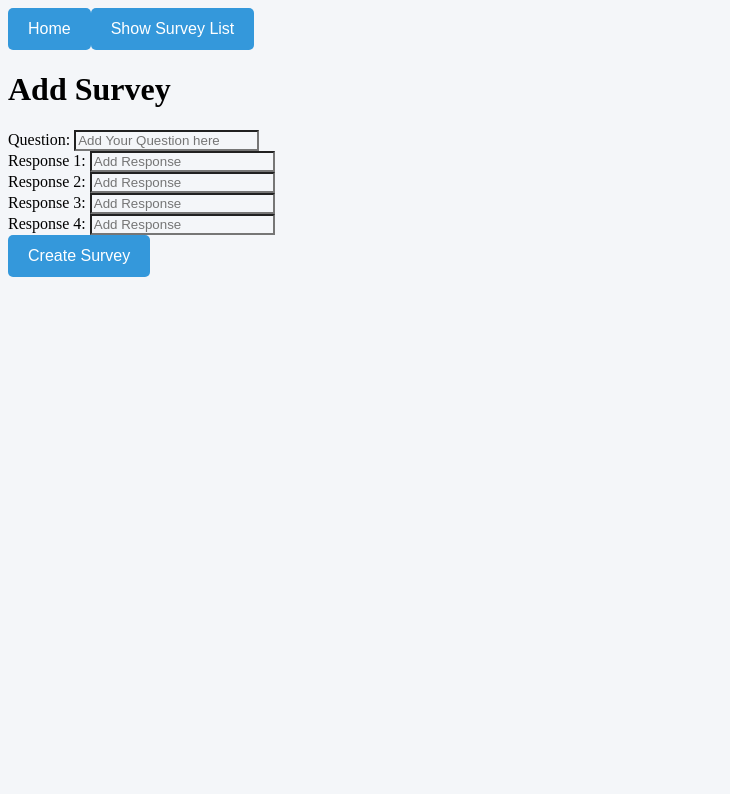
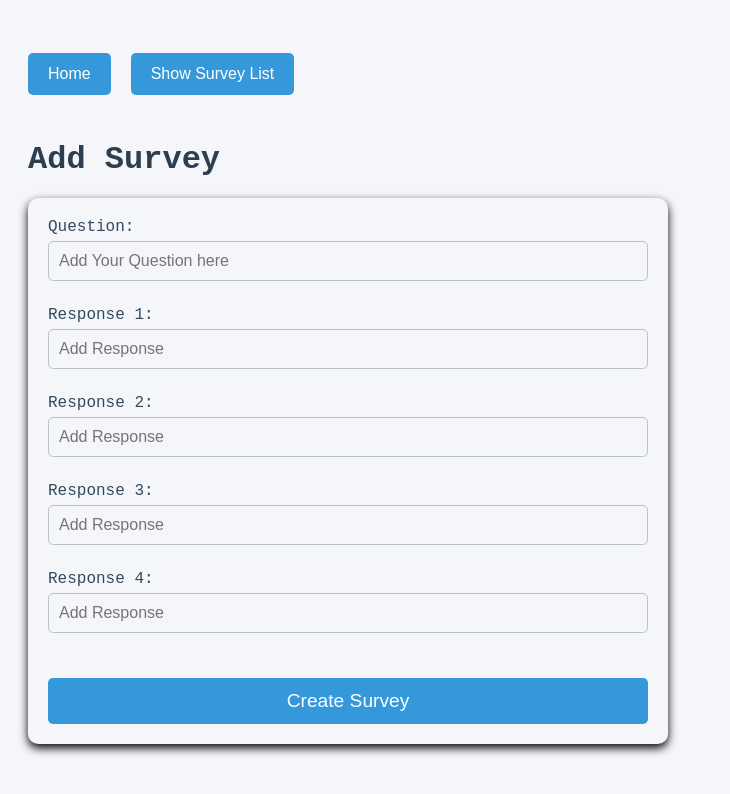
Before and after one commit to RohitWaghode/survey-and-opinion-portal, a React (Create React App) app in the folder frontend/: page /add in a window 1280 px wide. Shown: the top 794 px of the page, without its empty margins (0-730 px from the left). Built offline with nearby package versions, Linux system fonts and the light colour scheme.

Commit message:
style added in add survey

```diff
--- a/frontend/src/Screens/Survey/add/index.js
+++ b/frontend/src/Screens/Survey/add/index.js
@@ -1,6 +1,7 @@
 import React, { useState } from "react";
 import { Link } from "react-router-dom";
 import API from "../../../Components/API";
+import "../../../Styles/AddSurvey.css";
 
 const Addsurvey = () => {
   const [question, setQuestion] = useState("");
@@ -21,7 +22,7 @@ const Addsurvey = () => {
         response: responses,
       };
       const result = await API.POST("/survey/create", survetData);
-
+      alert("Survey added successfully");
       setQuestion("");
       setResponses(["", "", "", ""]);
       console.log("Survey Data", result.data);
@@ -30,39 +31,43 @@ const Addsurvey = () => {
     }
   };
   return (
-    <div>
-      <nav>
+    <div className="container">
+      <nav className="nav">
         <Link to="/">
-          <button>Home</button>
+          <button className="nav-btn">Home</button>
         </Link>
         <Link to="/list">
-          <button>Show Survey List</button>
+          <button className="nav-btn">Show Survey List</button>
         </Link>
       </nav>
-      <h1>Add Survey</h1>
-      <form onSubmit={handleSubmit}>
-        <div>
-          <label>Question: </label>
+      <h1 className="heading">Add Survey</h1>
+      <form onSubmit={handleSubmit} className="form">
+        <div className="list ">
+          <label className="label">Question: </label>
           <input
             type="text"
             placeholder="Add Your Question here"
             value={question}
             onChange={(e) => setQuestion(e.target.value)}
+            className="input"
           />
         </div>
         {responses.map((item, index) => (
-          <div key={index}>
-            <label>Response {index + 1}: </label>
+          <div key={index} className="list">
+            <label className="label">Response {index + 1}: </label>
             <input
               type="text"
               placeholder="Add Response"
               value={item}
               onChange={(e) => addSurveData(index, e.target.value)}
+              className="input"
             />
           </div>
         ))}
 
-        <button type="submit">Create Survey</button>
+        <button type="submit" className="submit-btn">
+          Create Survey
+        </button>
       </form>
     </div>
   );
--- a/frontend/src/Screens/Survey/list/index.js
+++ b/frontend/src/Screens/Survey/list/index.js
@@ -26,7 +26,7 @@ const SurveyList = () => {
           <button>Home</button>
         </Link>
         <Link to="/add">
-          <button>Show Survey List</button>
+          <button> Add Survey</button>
         </Link>
       </nav>
       <h1>Survey List</h1>
--- /dev/null
+++ b/frontend/src/Styles/AddSurvey.css
@@ -0,0 +1,82 @@
+* {
+  background-color: #f4f6f9;
+}
+.container {
+  padding: 20px;
+  display: flex;
+  flex-direction: column;
+  font-family: monospace;
+}
+
+.nav {
+  display: flex;
+  gap: 20px;
+  margin-left: 0px;
+}
+
+.nav-btn {
+  padding: 12px 20px;
+  font-size: 1rem;
+  background-color: #3498db;
+  color: white;
+  border: none;
+  border-radius: 5px;
+  cursor: pointer;
+}
+
+.nav-btn:hover {
+  background-color: #2980b9;
+}
+
+.heading {
+  font-size: 2rem;
+  color: #2c3e50;
+  margin-bottom: 20px;
+}
+
+.form {
+  width: 100%;
+  max-width: 600px;
+  padding: 20px;
+  border-radius: 10px;
+  box-shadow: 0px 4px 10px;
+}
+
+.list {
+  margin-bottom: 15px;
+  display: flex;
+  flex-direction: column;
+  align-items: flex-start;
+}
+
+.label {
+  font-size: 1rem;
+  color: #34495e;
+  margin-bottom: 5px;
+}
+
+.input {
+  padding: 10px;
+  font-size: 1rem;
+  border: 1px solid #bdc3c7;
+  border-radius: 5px;
+  width: 100%;
+  box-sizing: border-box;
+  margin-bottom: 10px;
+}
+
+.submit-btn {
+  padding: 12px 20px;
+  font-size: 1.2rem;
+  background-color: #3498db;
+  color: white;
+  border: none;
+  border-radius: 5px;
+  cursor: pointer;
+  width: 100%;
+  margin-top: 20px;
+}
+
+.submit-btn:hover {
+  background-color: #2980b9;
+}
```
